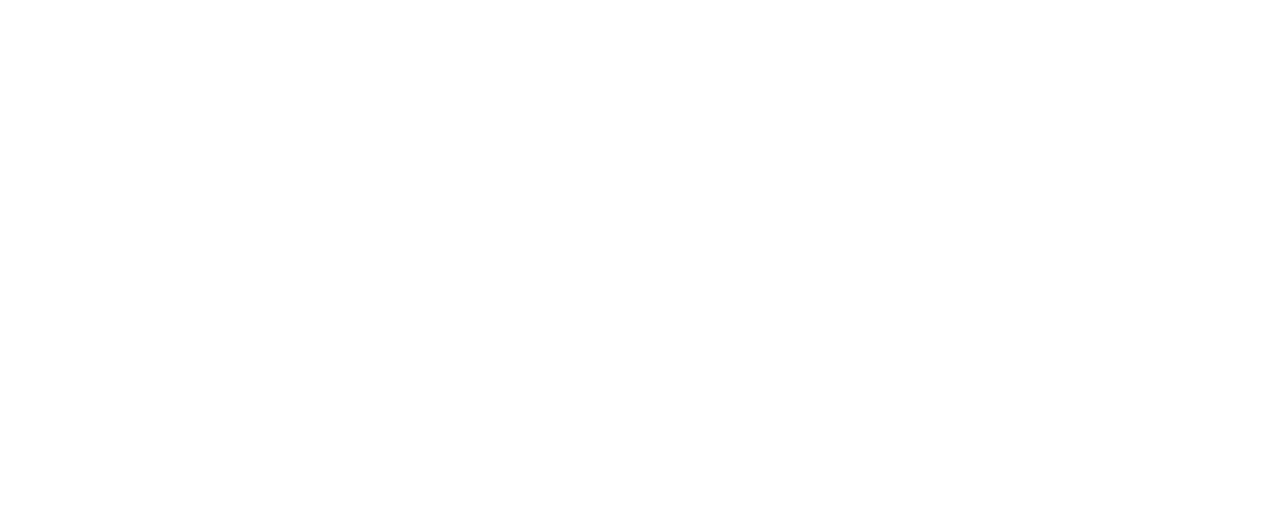
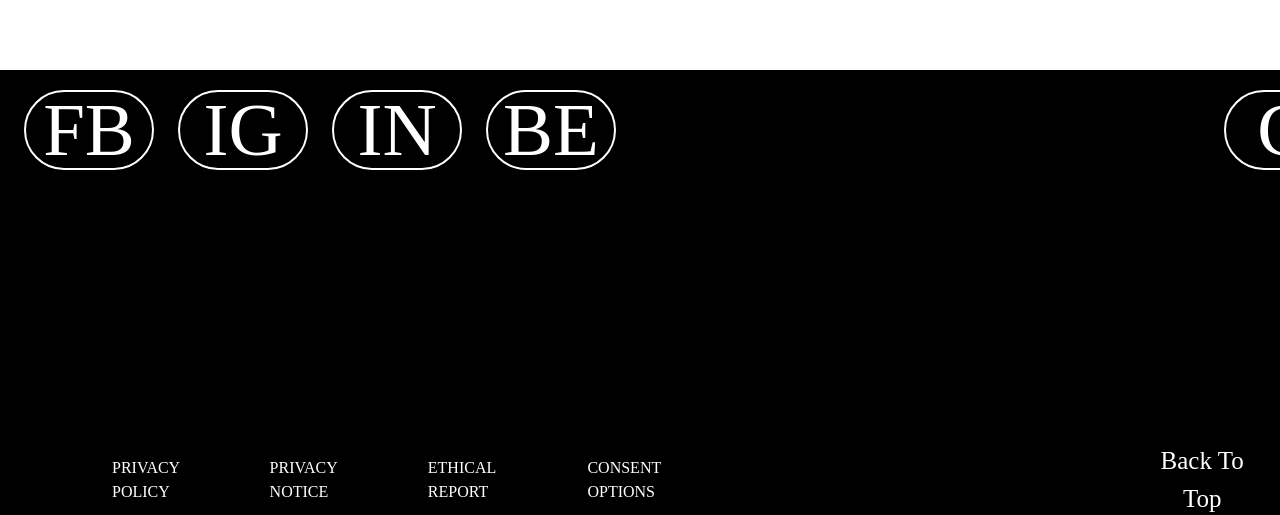
Before and after one commit to Rishu222006/Agence-72-clone, a React (Vite) app: page /blogs in a window 1280 px wide. Shown: the part 1775-2290 px from the top of the page. Before the commit the page ends 1845 px from the top, so only its background shows below. Built offline with nearby package versions, Linux system fonts and the light colour scheme.

Commit message:
Created footer component.

```diff
--- /dev/null
+++ b/src/components/common/footer.jsx
@@ -0,0 +1,58 @@
+import React from "react";
+
+const Base = () => {
+    const scrollToTop = () => {
+        window.scrollTo({ top: 0, behavior: "smooth" });
+    };
+
+    return (
+        <div className="bg-black w-full h-[56vh] flex flex-col items-start">
+            <div className="flex flex-row mb-[34vh]">
+                <div className="flex flex-row gap-6 pt-5 px-6">
+                    <div className="font-[font_rk2] text-white border-2 text-[75px] cursor-pointer hover:text-orange-300 hover:border-orange-300 border-white rounded-[40px] h-[80px] w-[130px] flex items-center justify-center">
+                        FB
+                    </div>
+                    <div className="font-[font_rk2] text-white border-2 text-[75px] cursor-pointer hover:text-orange-300 hover:border-orange-300 border-white rounded-[40px] h-[80px] w-[130px] flex items-center justify-center">
+                        IG
+                    </div>
+                    <div className="font-[font_rk2] text-white border-2 text-[75px] cursor-pointer hover:text-orange-300 hover:border-orange-300 border-white rounded-[40px] h-[80px] w-[130px] flex items-center justify-center">
+                        IN
+                    </div>
+                    <div className="font-[font_rk2] text-white border-2 text-[75px] cursor-pointer hover:text-orange-300 hover:border-orange-300 border-white rounded-[40px] h-[80px] w-[130px] flex items-center justify-center">
+                        BE
+                    </div>
+                </div>
+                <div className="ml-[70vh] pt-5 px-6">
+                    <div className="font-[font_rk2] text-white border-2 text-[75px] cursor-pointer hover:text-orange-300 hover:border-orange-300 border-white rounded-[40px] h-[80px] w-[300px] flex items-center justify-center">
+                        Contact
+                    </div>
+                </div>
+            </div>
+
+            <div className="flex flex-row">
+                <div className="flex flex-row justify-center items-center px-20">
+                    <div className="px-8 font-[font_rk1] hover:text-orange-300 cursor-pointer">
+                        PRIVACY POLICY
+                    </div>
+                    <div className="px-8 font-[font_rk1] hover:text-orange-300 cursor-pointer">
+                        PRIVACY NOTICE
+                    </div>
+                    <div className="px-8 font-[font_rk1] hover:text-orange-300 cursor-pointer">
+                        ETHICAL REPORT
+                    </div>
+                    <div className="px-8 font-[font_rk1] hover:text-orange-300 cursor-pointer">
+                        CONSENT OPTIONS
+                    </div>
+                </div>
+                <div className="ml-[40vh]">
+                    <button onClick={scrollToTop}
+                        className="px-8 font-[font_rk2] text-[25px] hover:text-orange-300 cursor-pointer"
+                    >Back To Top
+                    </button>
+                </div>
+            </div>
+        </div>
+    );
+};
+
+export default Base;
--- a/src/pages/Blog.jsx
+++ b/src/pages/Blog.jsx
@@ -1,5 +1,6 @@
 import React from 'react'
 import BlogCard from '../components/Blog/BlogCard'
+import Base from '../components/common/footer'
 
 const Blog = () => {
     return (
@@ -27,6 +28,7 @@ const Blog = () => {
                     date1={"May 9, 2025"}
                     text1={"Advice & Customer relations: A duo that cannot be briefed, that is built"} />
             </div>
+            <Base />
         </div>
     )
 }
```
